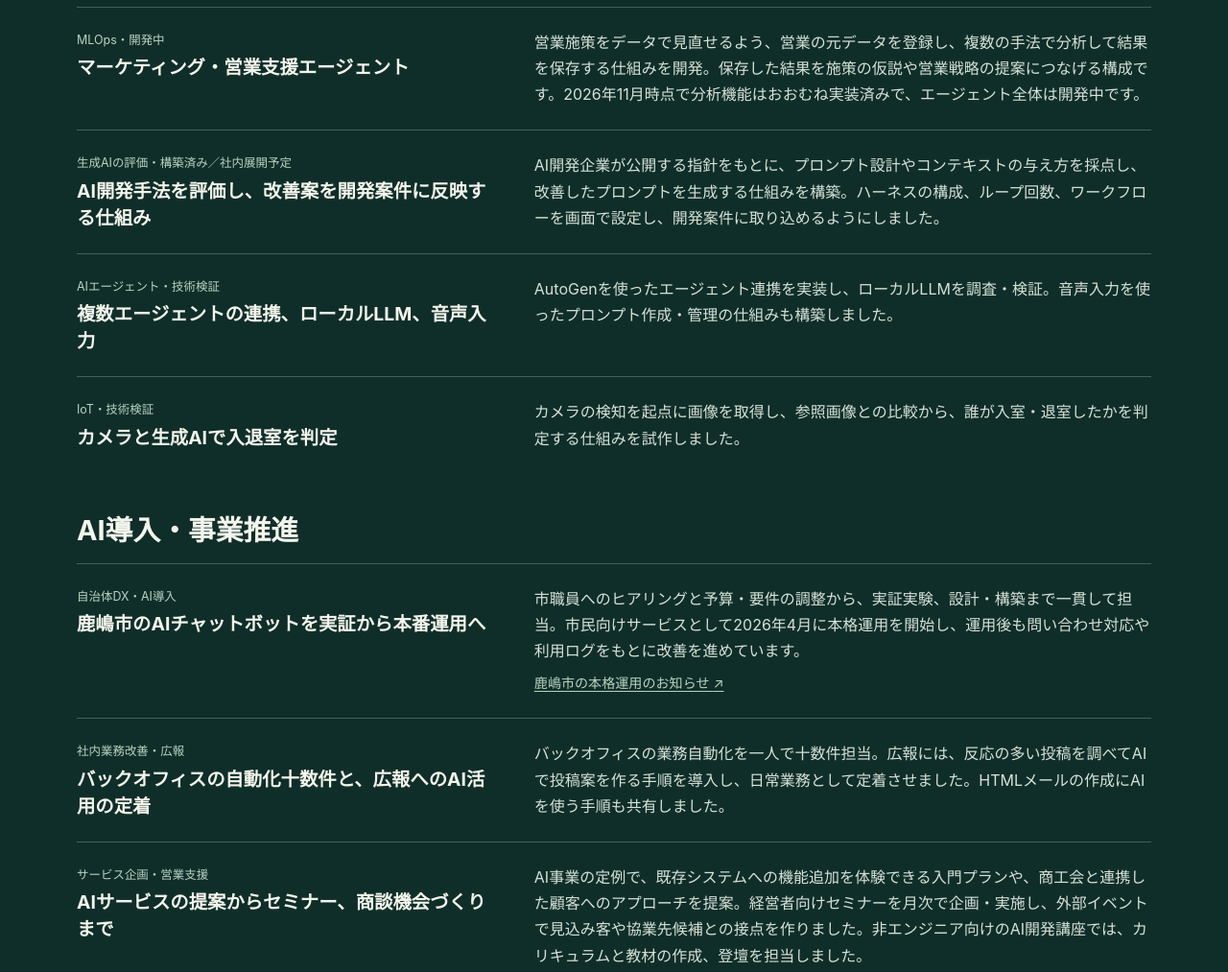
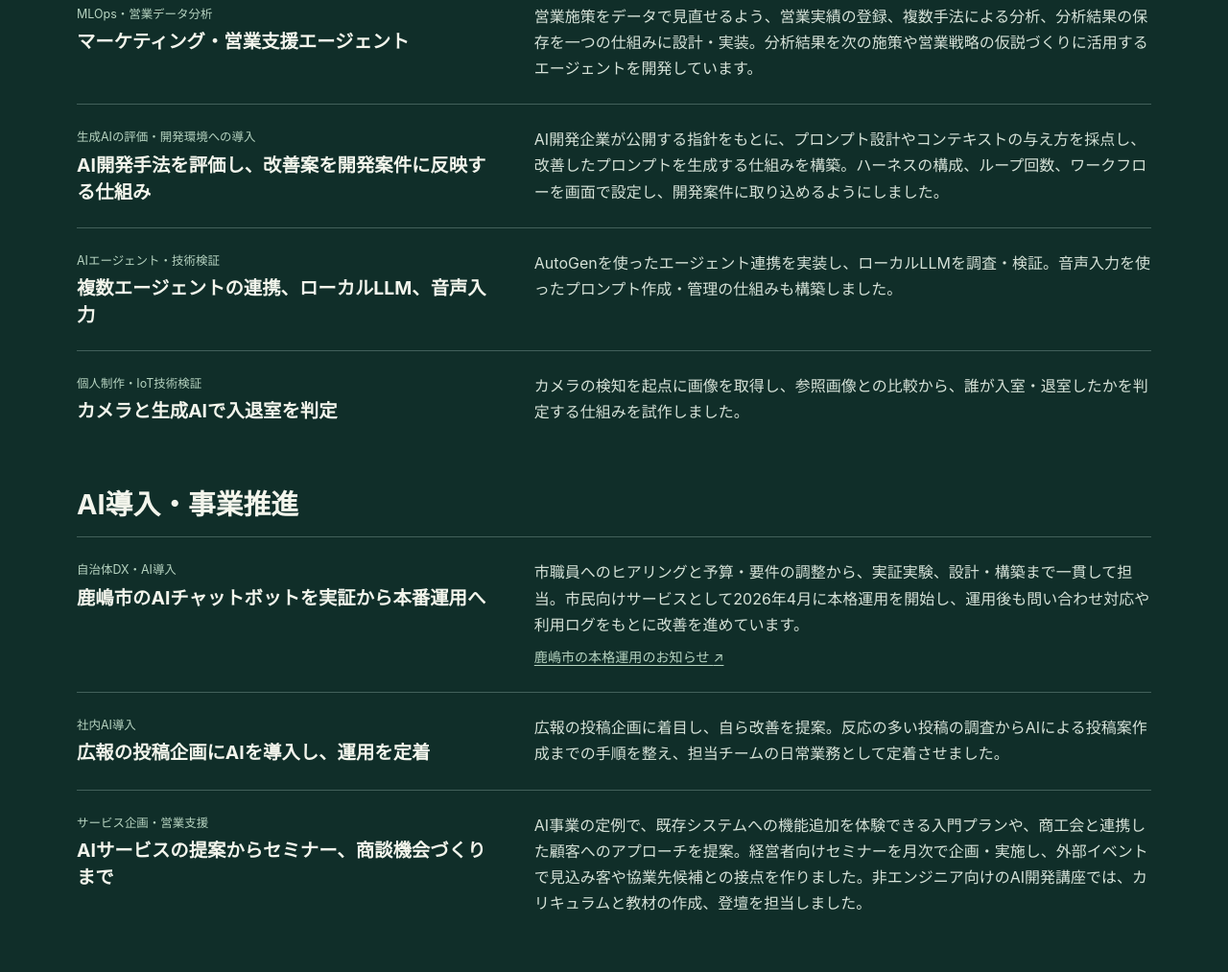
Before and after one commit to masatea/masatea.github.io, a plain HTML site: page portfolio/index.html in a window 1280 px wide. Shown: the part 1517-2530 px from the top of the page at 96% size. Drawn offline with Linux system fonts and the light colour scheme.

Commit message:
Focus portfolio on responsibilities and outcomes

```diff
--- a/portfolio/index.html
+++ b/portfolio/index.html
@@ -86,7 +86,7 @@ h3{font-size:1.21rem;line-height:1.45;margin:0}
     <h3 class="work-group-title" id="development-pm-title">開発プロジェクトマネジメント</h3>
 <article>
   <div><p class="topic">受託開発・約10名・ウォーターフォール</p><h4>レンタル管理システムの新規開発と2回の追加開発を担当</h4></div>
-  <p>宝飾・展示会向けディスプレイのレンタル管理システムで、要求分析、見積、進捗・課題管理、成果物レビュー、リリース、保守運用まで担当。2回の追加開発もPMとして進め、Phase 1.1では自ら実装にも参加しました。Phase 1.2は2026年11月時点で受入テスト中です。</p>
+  <p>宝飾・展示会向けディスプレイのレンタル管理システムで、要求分析、見積、進捗・課題管理、成果物レビュー、リリース、保守運用まで担当。2回の追加開発もPMとして進め、Phase 1.1では自ら実装にも参加しました。</p>
 </article>
 <article>
   <div><p class="topic">自社プロダクト・開発PM</p><h4>人材マッチングサービスをリリース</h4></div>
@@ -104,11 +104,11 @@ h3{font-size:1.21rem;line-height:1.45;margin:0}
   <section class="work-group" id="ai-research" aria-labelledby="ai-research-title">
     <h3 class="work-group-title" id="ai-research-title">AI研究開発</h3>
 <article>
-  <div><p class="topic">MLOps・開発中</p><h4>マーケティング・営業支援エージェント</h4></div>
-  <p>営業施策をデータで見直せるよう、営業の元データを登録し、複数の手法で分析して結果を保存する仕組みを開発。保存した結果を施策の仮説や営業戦略の提案につなげる構成です。2026年11月時点で分析機能はおおむね実装済みで、エージェント全体は開発中です。</p>
+  <div><p class="topic">MLOps・営業データ分析</p><h4>マーケティング・営業支援エージェント</h4></div>
+  <p>営業施策をデータで見直せるよう、営業実績の登録、複数手法による分析、分析結果の保存を一つの仕組みに設計・実装。分析結果を次の施策や営業戦略の仮説づくりに活用するエージェントを開発しています。</p>
 </article>
 <article>
-  <div><p class="topic">生成AIの評価・構築済み／社内展開予定</p><h4>AI開発手法を評価し、改善案を開発案件に反映する仕組み</h4></div>
+  <div><p class="topic">生成AIの評価・開発環境への導入</p><h4>AI開発手法を評価し、改善案を開発案件に反映する仕組み</h4></div>
   <p>AI開発企業が公開する指針をもとに、プロンプト設計やコンテキストの与え方を採点し、改善したプロンプトを生成する仕組みを構築。ハーネスの構成、ループ回数、ワークフローを画面で設定し、開発案件に取り込めるようにしました。</p>
 </article>
 <article>
@@ -116,7 +116,7 @@ h3{font-size:1.21rem;line-height:1.45;margin:0}
   <p>AutoGenを使ったエージェント連携を実装し、ローカルLLMを調査・検証。音声入力を使ったプロンプト作成・管理の仕組みも構築しました。</p>
 </article>
 <article>
-  <div><p class="topic">IoT・技術検証</p><h4>カメラと生成AIで入退室を判定</h4></div>
+  <div><p class="topic">個人制作・IoT技術検証</p><h4>カメラと生成AIで入退室を判定</h4></div>
   <p>カメラの検知を起点に画像を取得し、参照画像との比較から、誰が入室・退室したかを判定する仕組みを試作しました。</p>
 </article>
   </section>
@@ -127,8 +127,8 @@ h3{font-size:1.21rem;line-height:1.45;margin:0}
   <p>市職員へのヒアリングと予算・要件の調整から、実証実験、設計・構築まで一貫して担当。市民向けサービスとして2026年4月に本格運用を開始し、運用後も問い合わせ対応や利用ログをもとに改善を進めています。<br><a class="work-source" href="https://www.city.kashima.ibaraki.jp/soshiki/17/90907.html">鹿嶋市の本格運用のお知らせ <span aria-hidden="true">↗</span></a></p>
 </article>
 <article>
-  <div><p class="topic">社内業務改善・広報</p><h4>バックオフィスの自動化十数件と、広報へのAI活用の定着</h4></div>
-  <p>バックオフィスの業務自動化を一人で十数件担当。広報には、反応の多い投稿を調べてAIで投稿案を作る手順を導入し、日常業務として定着させました。HTMLメールの作成にAIを使う手順も共有しました。</p>
+  <div><p class="topic">社内AI導入</p><h4>広報の投稿企画にAIを導入し、運用を定着</h4></div>
+  <p>広報の投稿企画に着目し、自ら改善を提案。反応の多い投稿の調査からAIによる投稿案作成までの手順を整え、担当チームの日常業務として定着させました。</p>
 </article>
 <article>
   <div><p class="topic">サービス企画・営業支援</p><h4>AIサービスの提案からセミナー、商談機会づくりまで</h4></div>
```
